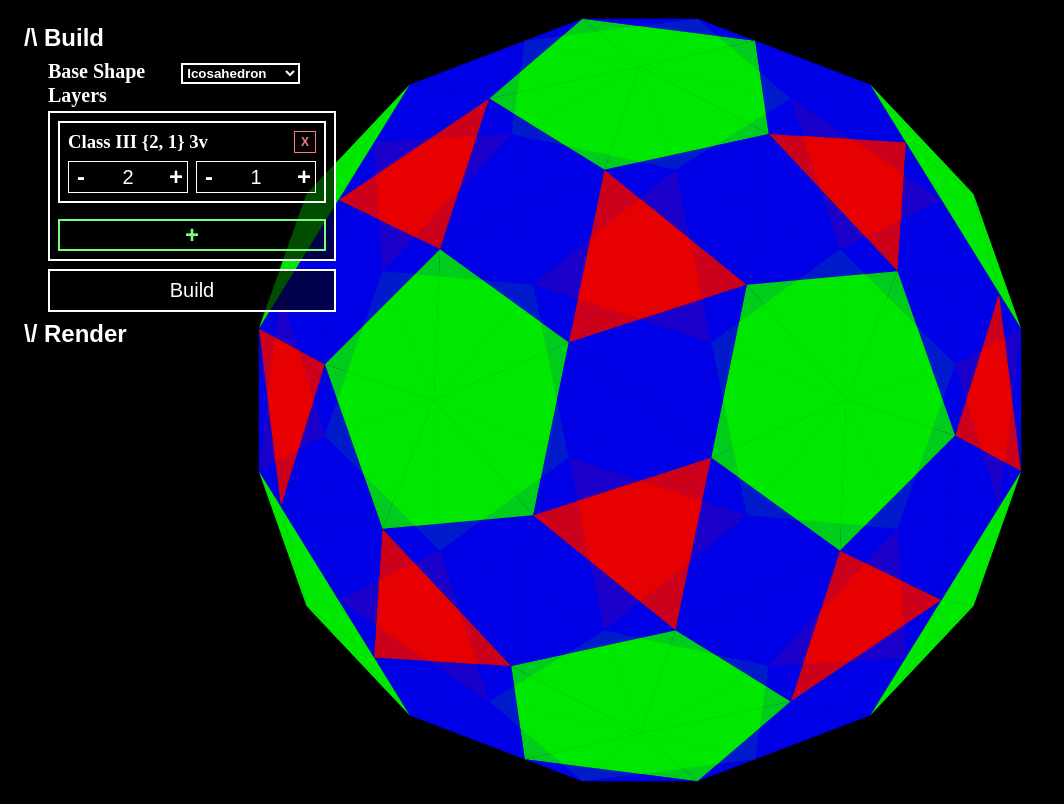
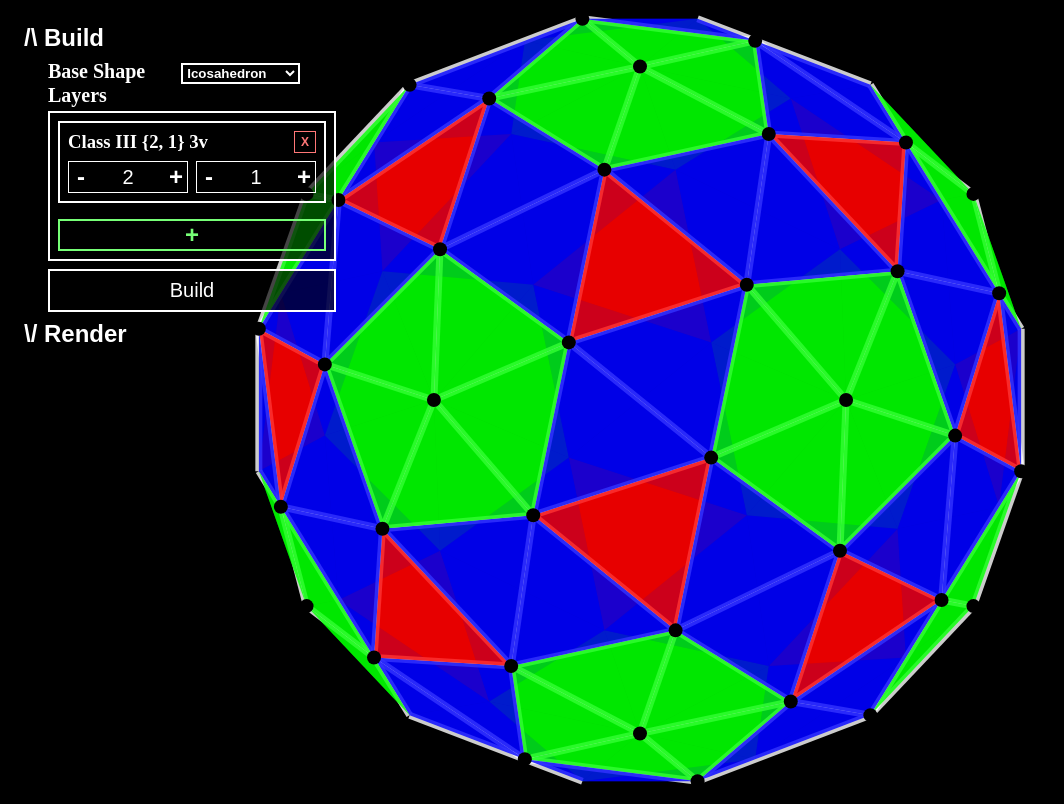
Before and after one commit to calebsg225/geo-js, a plain HTML site: page index.html in a window 1280 px wide. Shown: the whole page, without its empty margins (0-1064 px from the left). Drawn offline with Linux system fonts and the light colour scheme.

Commit message:
add node and edge size options to UI
defaultOptions: change the default options

index.js: add size select options and event listeners

render: remove node opacity

index.css: render UI styling

```diff
--- a/scripts/defaultOptions.js
+++ b/scripts/defaultOptions.js
@@ -38,40 +38,40 @@ const renderOptions = {
 	],
 	nodes: {
 		near: {
-			show: false,
-			color: '#FFFFFF',
-			size: 4
+			show: true,
+			color: '#000000',
+			size: 7
 		},
 		far: {
 			show: false,
-			color: '#cccccc',
-			size: 4
+			color: '#000000',
+			size: 7
 		},
 	},
 	edges: {
 		near: {
-			show: false,
-			colorLength: true,
-			color: '#000000',
-			size: 2
+			show: true,
+			colorLength: false,
+			color: '#FFFFFF',
+			size: 7
 		},
 		far: {
 			show: false,
-			colorLength: true,
-			color: '#999999',
-			size: 1
+			colorLength: false,
+			color: '#FFFFFF',
+			size: 7
 		},
 	},
 	faces: {
 		near: {
 			show: true,
 			colorArea: true,
-			color: '#999999',
+			color: '#FFFFFF',
 		},
 		far: {
 			show: true,
 			colorArea: true,
-			color: '#999999',
+			color: '#FFFFFFF',
 		},
 	}
 };
@@ -79,14 +79,14 @@ const renderOptions = {
 /** @type {Object} */
 const defaultOptions = {
 	nodes: {
-		show: "none",
-		color: "white",
-		size: 2,
+		show: "near",
+		color: "black",
+		size: 7,
 	},
 	edges: {
-		show: "none",
-		color: "by length",
-		size: 2,
+		show: "near",
+		color: "white",
+		size: 7,
 	},
 	faces: {
 		show: "all",
--- a/scripts/index.js
+++ b/scripts/index.js
@@ -37,33 +37,41 @@ body.innerHTML = `
 					<form id="render-form" style="display: none;">
 						<div id="node-render-options">
 							<h3>Nodes</h3>
-							<div class="select-div">
+							<div class="select-div select-dist">
 								<label for="select-node-dist">show</label>
 								<select id="select-node-dist"></select>
 							</div>
-							<div class="select-div">
+							<div class="select-div select-color">
 								<label for="select-node-color">color</label>
 								<select id="select-node-color"></select>
+							</div>
+							<div class="select-div select-size">
+								<label for="select-node-size">radius</label>
+								<select id="select-node-size"></select>
 							</div>
 						</div>
 						<div id="edge-render-options">
 							<h3>Edges</h3>
-							<div class="select-div">
+							<div class="select-div select-dist">
 								<label for="select-edge-dist">show</label>
 								<select id="select-edge-dist"></select>
 							</div>
-							<div class="select-div">
+							<div class="select-div select-color">
 								<label for="select-edge-color">color</label>
 								<select id="select-edge-color"></select>
+							</div>
+							<div class="select-div select-size">
+								<label for="select-edge-size">width</label>
+								<select id="select-edge-size"></select>
 							</div>
 						</div>
 						<div id="face-render-options">
 							<h3>Faces</h3>
-							<div class="select-div">
+							<div class="select-div select-dist">
 								<label for="select-face-dist">show</label>
 								<select id="select-face-dist"></select>
 							</div>
-							<div class="select-div">
+							<div class="select-div select-color">
 								<label for="select-face-color">color</label>
 								<select id="select-face-color"></select>
 							</div>
@@ -96,14 +104,25 @@ const layersContainer = document.querySelector('#layers-container');
 
 const blueprintHandler = new BlueprintHandler(layersContainer);
 
+// create UI distance options
 document.querySelector('#select-node-dist').innerHTML = optionsBuilder(['all', 'near', 'far', 'none'], defaultOptions.nodes.show);
 document.querySelector('#select-edge-dist').innerHTML = optionsBuilder(['all', 'near', 'far', 'none'], defaultOptions.edges.show);
 document.querySelector('#select-face-dist').innerHTML = optionsBuilder(['all', 'near', 'far', 'none'], defaultOptions.faces.show);
 
-const colors = 'red-orange-yellow-green-blue-indigo-violet-black-white';
-document.querySelector('#select-node-color').innerHTML = optionsBuilder([...colors.split('-')], defaultOptions.nodes.color);
-document.querySelector('#select-edge-color').innerHTML = optionsBuilder(['by length', ...colors.split('-')], defaultOptions.edges.color);
-document.querySelector('#select-face-color').innerHTML = optionsBuilder(['by area', ...colors.split('-')], defaultOptions.faces.color);
+/** @type {string[]} */
+const colors = 'red-orange-yellow-green-blue-indigo-violet-black-white'.split('-');
+
+// create UI color options
+document.querySelector('#select-node-color').innerHTML = optionsBuilder([...colors], defaultOptions.nodes.color);
+document.querySelector('#select-edge-color').innerHTML = optionsBuilder(['by length', ...colors], defaultOptions.edges.color);
+document.querySelector('#select-face-color').innerHTML = optionsBuilder(['by area', ...colors], defaultOptions.faces.color);
+
+/** @type {string[]} */
+const numRange = new Array(16).fill(0).map((_, i) => (i + 1) + '');
+
+// create UI size options
+document.querySelector('#select-node-size').innerHTML = optionsBuilder(numRange, defaultOptions.nodes.size + '');
+document.querySelector('#select-edge-size').innerHTML = optionsBuilder(numRange, defaultOptions.edges.size + '');
 
 // set the default base shape to match the options
 const selectedBaseShape = blueprintHandler.blueprint.baseShape;
@@ -256,6 +275,19 @@ document.querySelector('#select-face-color').addEventListener('change', (e) => {
 	renderer.render();
 });
 
+// UPDATE SIZES
+
+// update node size
+document.querySelector('#select-node-size').addEventListener('change', (e) => {
+	renderer.updateSizeOptions("nodes", e.target.value);
+	renderer.render();
+});
+
+document.querySelector('#select-edge-size').addEventListener('change', (e) => {
+	renderer.updateSizeOptions("edges", e.target.value);
+	renderer.render();
+});
+
 // update the base shape in the blueprint
 document.querySelector('#select-base-shape').addEventListener('change', (e) => {
 	blueprintHandler.updateBaseShape(e.target.value);
--- a/scripts/render.js
+++ b/scripts/render.js
@@ -42,7 +42,6 @@ class Renderer {
 		this.drawNodes(
 			this.layer.nodes.far,
 			this.options.nodes.far,
-			true
 		);
 
 		// render far faces
@@ -250,10 +249,10 @@ class Renderer {
 	 * @param {Types.NodesOptions} styles
 	 * @param {boolean} isFar
 	 */
-	drawNodes = (nodes, styles, isFar = false) => {
+	drawNodes = (nodes, styles) => {
 		if (!styles.show) return;
 		nodes.forEach((node, _) => {
-			this.drawNode(node.x + this.cX, node.y + this.cY, styles.size, styles.color + (isFar ? this.options.farStructureOpacity : this.options.nearStructureOpacity));
+			this.drawNode(node.x + this.cX, node.y + this.cY, styles.size, styles.color);
 			/*
 			if (node.name.length < 2) { this.labelNode(node) }
 			else { this.labelNode(node, "white", "8px serif") }
@@ -399,6 +398,16 @@ class Renderer {
 	}
 
 	/**
+	 * updates the size of the shown structures
+	 * @param {string} type nodes/edges/faces
+	 * @param {string} newSize the new color to update to
+	 */
+	updateSizeOptions = (type, newSize) => {
+		this.options[type].near.size = +newSize;
+		this.options[type].far.size = +newSize;
+	}
+
+	/**
 	 * update render center point on window resize
 	 * @param {number} new window width
 	 * @param {height} new window height
--- a/styles/index.css
+++ b/styles/index.css
@@ -187,7 +187,6 @@ option {
 	}
 
 	select {
-		min-width: 6rem;
 		background-color: #00000000;
 	}
 
@@ -204,12 +203,16 @@ option {
 
 #render-form>* {
 	display: grid;
-	grid-template-columns: 4rem 1fr 1fr;
+	grid-template-columns: 4rem 1fr 3fr 1fr;
 	align-items: center;
 	border: solid 2px white;
 	margin-bottom: .5rem;
 	padding: .25rem .5rem;
 	background-color: #000000aa;
+}
+
+#face-render-options {
+	grid-template-columns: 4rem 1fr 1fr;
 }
 
 #build:hover {
```
